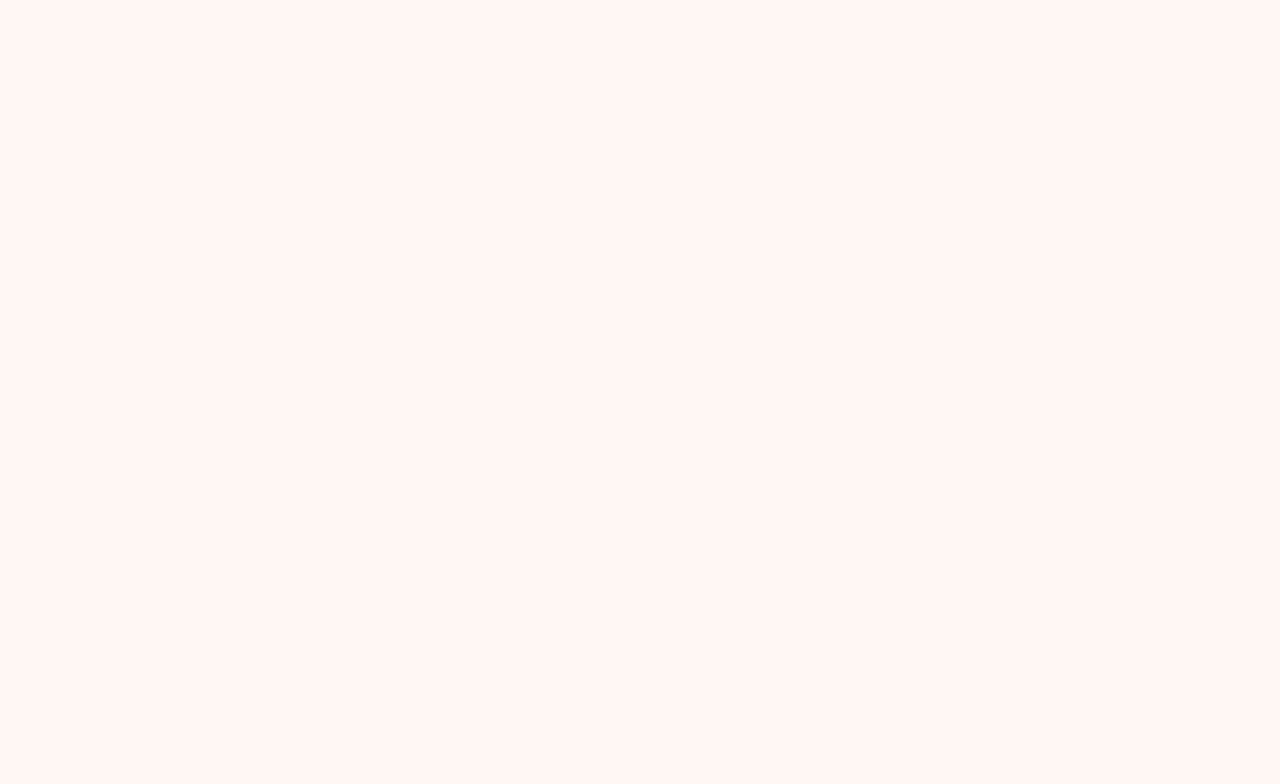
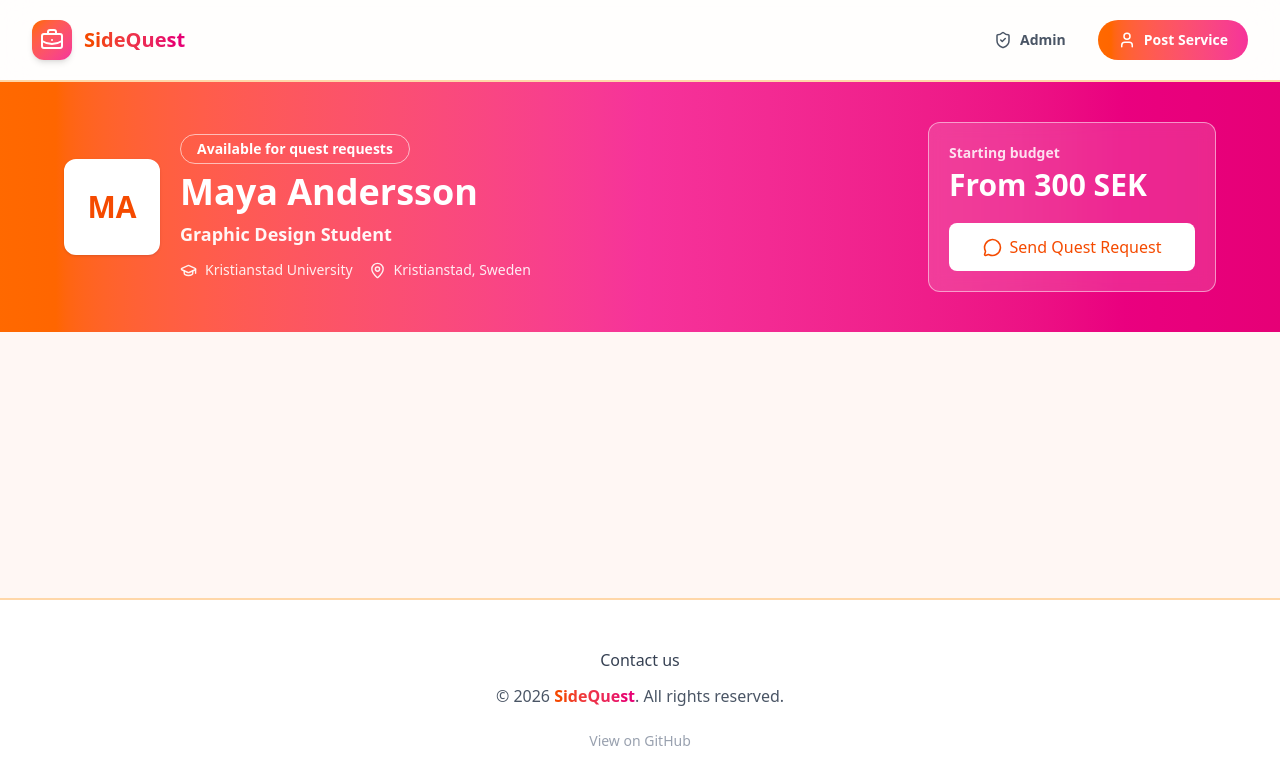
Before and after one commit to mavagoncalves/SideQuest, a React app in the folder frontend/: page /public-profile in a window 1280 px wide. Shown: the top 784 px of the page. Built offline with nearby package versions, Linux system fonts and the light colour scheme; the HTML template or start-up script is replaced by a standard one.

Commit message:
Added a top part to the page where provider's name and basic info is visible

```diff
--- a/frontend/src/pages/PublicProfile.jsx
+++ b/frontend/src/pages/PublicProfile.jsx
@@ -13,8 +13,8 @@ import Footer from '../components/Footer'
 const student = {
   name: 'Maya Andersson',
   title: 'Graphic Design Student',
-  school: 'Stockholm University',
-  location: 'Stockholm, Sweden',
+  school: 'Kristianstad University',
+  location: 'Kristianstad, Sweden',
   rating: '4.9',
   completedQuests: 18,
   responseTime: 'Usually replies within 1 day',
@@ -50,6 +50,8 @@ const services = [
   },
 ]
 
+// -----------Not sure about the reviews, but it is possible to add it to the profiles if we decide to do so later on
+/*
 const reviews = [
   {
     name: 'Jonas K.',
@@ -60,9 +62,56 @@ const reviews = [
     text: 'Easy to communicate with and very good at turning a rough idea into a clean design.',
   },
 ]
+  */
 
 const PublicProfile = () => {
-  return
+  return (
+    <div className="flex min-h-screen flex-col bg-[#fff7f4] text-slate-900">
+      <Navbar />
+
+      <main className="flex-1">
+        <section className="bg-gradient-to-r from-orange-500 via-pink-500 to-pink-600 px-6 py-10 text-white">
+          <div className="mx-auto flex max-w-6xl flex-col gap-6 md:flex-row md:items-center md:justify-between">
+            <div className="flex flex-col gap-5 sm:flex-row sm:items-center">
+              <div className="flex h-24 w-24 shrink-0 items-center justify-center rounded-xl border-4 border-white bg-white text-3xl font-black text-orange-600 shadow-sm">
+                {student.avatar}
+              </div>
+
+              <div>
+                <p className="mb-2 w-fit rounded-full border border-white/60 px-4 py-1 text-sm font-bold">
+                  Available for quest requests
+                </p>
+                <h1 className="text-4xl font-extrabold">{student.name}</h1>
+                <p className="mt-2 text-lg font-semibold text-white/95">{student.title}</p>
+                <div className="mt-3 flex flex-wrap gap-4 text-sm text-white/90">
+                  <span className="flex items-center gap-2">
+                    <GraduationCap size={17} />
+                    {student.school}
+                  </span>
+                  <span className="flex items-center gap-2">
+                    <MapPin size={17} />
+                    {student.location}
+                  </span>
+                </div>
+              </div>
+            </div>
+
+            <div className="rounded-xl border border-white/50 bg-white/15 p-5 backdrop-blur-sm md:w-72">
+              <p className="text-sm font-semibold text-white/85">Starting budget</p>
+              <p className="mt-1 text-3xl font-extrabold">{student.startingPrice}</p>
+              <button className="mt-5 flex w-full items-center justify-center gap-2 rounded-lg bg-white px-4 py-3 font-extrabold text-orange-600">
+                <MessageCircle size={19} />
+                Send Quest Request
+              </button>
+            </div>
+          </div>
+        </section>
+
+
+      </main>
+
+      <Footer />
+    </div>)
 }
 
 export default PublicProfile
```
